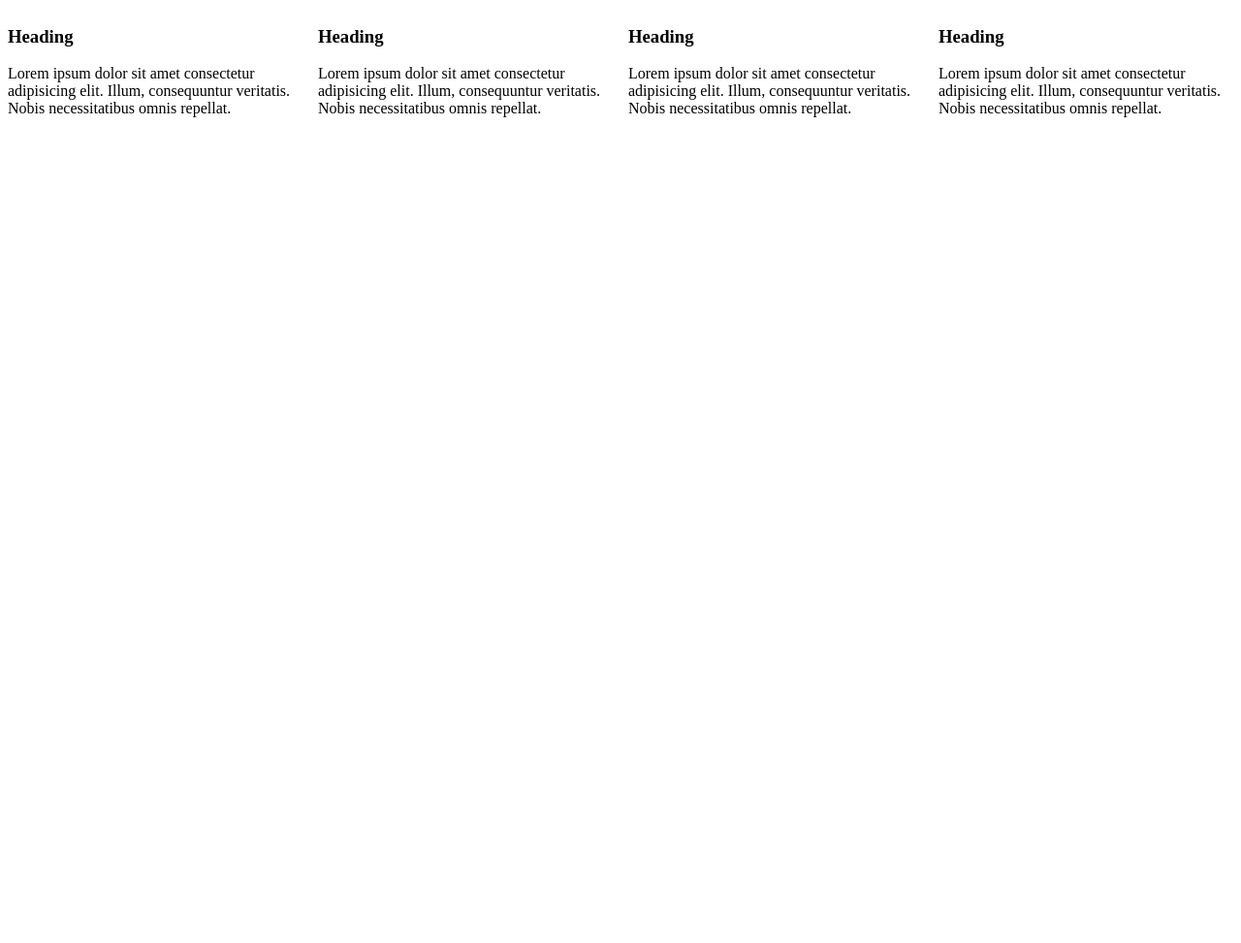
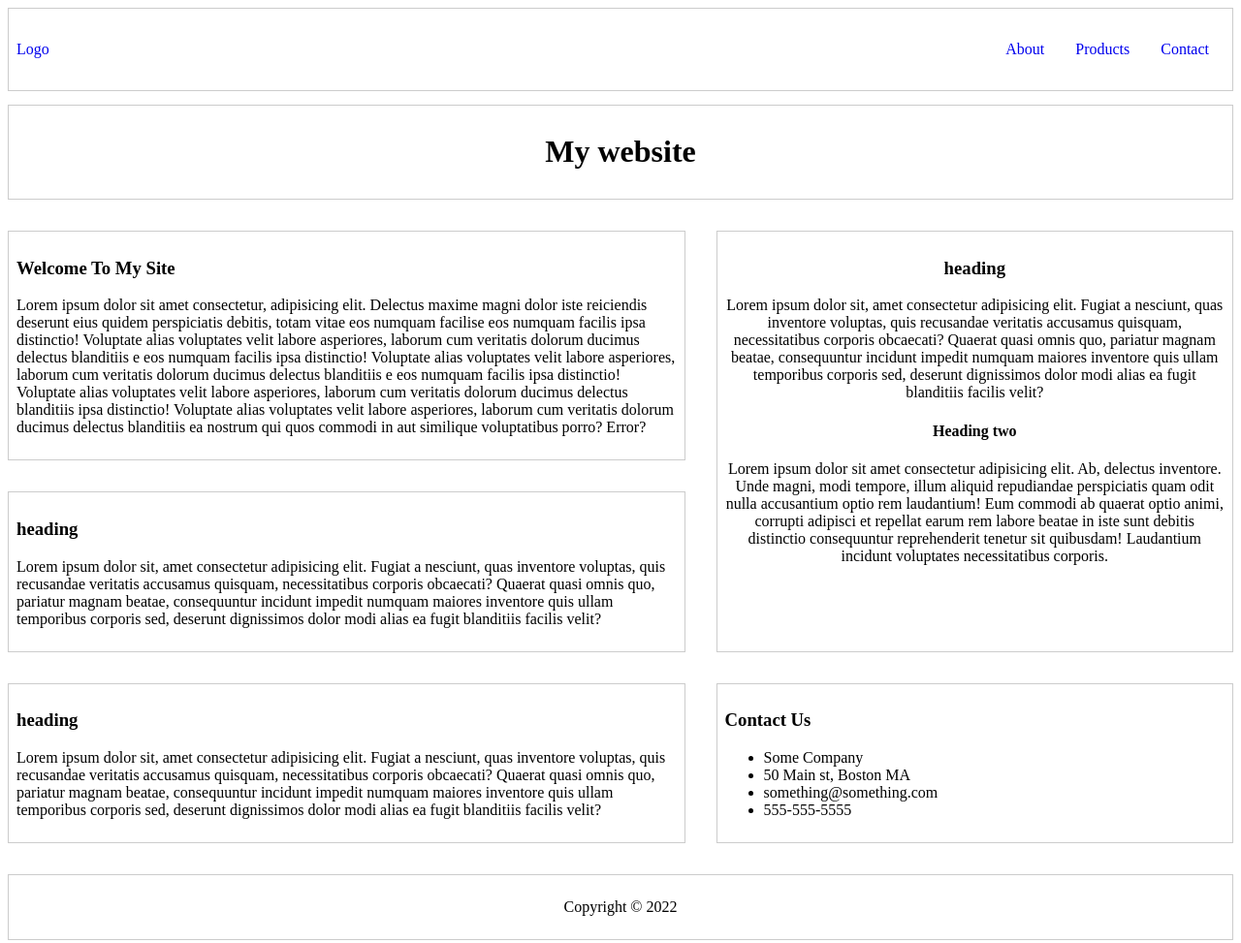
Before and after one commit to William-italia/FrontEndLearning, a plain HTML site: page Curso-2/AulasCss/Aula32/grid-template-areas.html in a window 1280 px wide. Shown: the whole page at 97% size. Before the commit the page ends 800 px from the top, so only its background shows below. Drawn offline with Linux system fonts and the light colour scheme.

Commit message:
aulas css grid

```diff
--- a/Curso-2/AulasCss/Aula32/grid-template-areas.html
+++ b/Curso-2/AulasCss/Aula32/grid-template-areas.html
@@ -6,44 +6,138 @@
   <meta name="viewport" content="width=device-width, initial-scale=1.0">
   <title>Grid Areas</title>
   <style>
-  .grid {
-    display: grid;
-    grid-template-columns: repeat(4, auto);
-    grid-gap: 1rem;
-  }
+    .container {
+      display: grid;
+      grid-template-areas:
+        'navbar navbar navbar'
+        'header header header'
+        'content content box-1'
+        'box-2 box-2 box-1'
+        'box-3 box-3 sidebar'
+        'footer footer footer';
+      grid-gap: 2rem;
+    }
 
-  @media(max-width: 768px) {
-    .grid {
-      grid-template-columns: repeat(2, auto);
+    .header {
+      text-align: center;
+      grid-area: header;
     }
-  }
 
-  @media(max-width: 600px) {
-    .grid {
-      grid-template-columns: repeat(1, auto);
+    .content {
+      grid-area: content;
     }
-  }
 
+    .sidebar {
+      grid-area: sidebar;
+    }
+
+    .box-1 {
+      text-align: center;
+      grid-area: box-1;
+    }
+
+    .box-2 {
+      grid-area: box-2;
+    }
+
+    .box-3 {
+      grid-area: box-3;
+    }
+
+    .footer {
+      text-align: center;
+      grid-area: footer;
+    }
+
+    .header, .content, .sidebar, .box-1, .box-2, .box-3, .footer, .navbar {
+      border: 1px #ccc solid;
+      padding: 0.5rem;
+    }
+
+    .navbar {
+      /* width: 100%; */
+      height: 100%;
+      display: flex;
+      justify-content: space-between;
+      align-items: center;
+      grid-area: navbar;
+    }
+
+    .navbar nav ul {
+      list-style: none;
+      display: flex;
+    }
+
+    a {
+      text-decoration: none;
+    }
+
+    .navbar nav ul li a{
+      text-decoration: none;
+      padding: 1rem;
+    }
+
+    @media(max-width: 720px) {
+      .container {
+      display: grid;
+      grid-template-areas:
+        'navbar '
+        'header'
+        'content'
+        'sidebar'
+        'box-1'
+        'box-2'
+        'box-3'
+        'footer';
+    }
+    }
   </style>
 </head>
 <body>
-  <div class="grid">
-    <div class="item">
-      <h3>Heading</h3>
-      <p>Lorem ipsum dolor sit amet consectetur adipisicing elit. Illum, consequuntur veritatis. Nobis necessitatibus omnis repellat.</p>
+  <div class="container">
+    <div class="navbar">
+      <a href="#">Logo</a>
+      <nav>
+        <ul>
+          <li><a href="#">About</a></li>
+          <li><a href="#">Products</a></li>
+          <li><a href="#">Contact</a></li>
+        </ul>
+      </nav>
     </div>
-    <div class="item">
-      <h3>Heading</h3>
-      <p>Lorem ipsum dolor sit amet consectetur adipisicing elit. Illum, consequuntur veritatis. Nobis necessitatibus omnis repellat.</p>
+    <header class="header">
+      <h1>My website</h1>
+    </header>
+    <section class="content">
+      <h3>Welcome To My Site</h3>
+      <p>
+        Lorem ipsum dolor sit amet consectetur, adipisicing elit. Delectus maxime magni dolor iste reiciendis deserunt eius quidem perspiciatis debitis, totam vitae eos numquam facilise eos numquam facilis ipsa distinctio! Voluptate alias voluptates velit labore asperiores, laborum cum veritatis dolorum ducimus delectus blanditiis e eos numquam facilis ipsa distinctio! Voluptate alias voluptates velit labore asperiores, laborum cum veritatis dolorum ducimus delectus blanditiis e eos numquam facilis ipsa distinctio! Voluptate alias voluptates velit labore asperiores, laborum cum veritatis dolorum ducimus delectus blanditiis  ipsa distinctio! Voluptate alias voluptates velit labore asperiores, laborum cum veritatis dolorum ducimus delectus blanditiis ea nostrum qui quos commodi in aut similique voluptatibus porro? Error?
+      </p>
+    </section>
+    <aside class="sidebar">
+      <h3>Contact Us</h3>
+      <ul>
+        <li>Some Company</li>
+        <li>50 Main st, Boston MA</li>
+        <li>something@something.com</li>
+        <li>555-555-5555</li>
+      </ul>
+    </aside>
+    <div class="box-1">
+      <h3>heading</h3>
+      <p>Lorem ipsum dolor sit, amet consectetur adipisicing elit. Fugiat a nesciunt, quas inventore voluptas, quis recusandae veritatis accusamus quisquam, necessitatibus corporis obcaecati? Quaerat quasi omnis quo, pariatur magnam beatae, consequuntur incidunt impedit numquam maiores inventore quis ullam temporibus corporis sed, deserunt dignissimos dolor modi alias ea fugit blanditiis facilis velit?</p>
+      <h4>Heading two</h4>
+      <p>Lorem ipsum dolor sit amet consectetur adipisicing elit. Ab, delectus inventore. Unde magni, modi tempore, illum aliquid repudiandae perspiciatis quam odit nulla accusantium optio rem laudantium! Eum commodi ab quaerat optio animi, corrupti adipisci et repellat earum rem labore beatae in iste sunt debitis distinctio consequuntur reprehenderit tenetur sit quibusdam! Laudantium incidunt voluptates necessitatibus corporis.</p>
     </div>
-    <div class="item">
-      <h3>Heading</h3>
-      <p>Lorem ipsum dolor sit amet consectetur adipisicing elit. Illum, consequuntur veritatis. Nobis necessitatibus omnis repellat.</p>
+    <div class="box-2">
+      <h3>heading</h3>
+      <p>Lorem ipsum dolor sit, amet consectetur adipisicing elit. Fugiat a nesciunt, quas inventore voluptas, quis recusandae veritatis accusamus quisquam, necessitatibus corporis obcaecati? Quaerat quasi omnis quo, pariatur magnam beatae, consequuntur incidunt impedit numquam maiores inventore quis ullam temporibus corporis sed, deserunt dignissimos dolor modi alias ea fugit blanditiis facilis velit?</p>
     </div>
-    <div class="item">
-      <h3>Heading</h3>
-      <p>Lorem ipsum dolor sit amet consectetur adipisicing elit. Illum, consequuntur veritatis. Nobis necessitatibus omnis repellat.</p>
+    <div class="box-3">
+      <h3>heading</h3>
+      <p>Lorem ipsum dolor sit, amet consectetur adipisicing elit. Fugiat a nesciunt, quas inventore voluptas, quis recusandae veritatis accusamus quisquam, necessitatibus corporis obcaecati? Quaerat quasi omnis quo, pariatur magnam beatae, consequuntur incidunt impedit numquam maiores inventore quis ullam temporibus corporis sed, deserunt dignissimos dolor modi alias ea fugit blanditiis facilis velit?</p>
     </div>
+    <footer class="footer"><p>Copyright &copy; 2022</p></footer>
   </div>
 </body>
 </html>
```
Also changed, not shown: Curso-2/AulasCss/Aula30/Spanning-columns-&-rows.html (+3 -0 lines), Curso-2/AulasCss/Aula31/Auto-git-&-minmax.html (+2 -2 lines), Curso-2/AulasCss/Aula33/grid-media-queries.html (added, +56 -0 lines).
